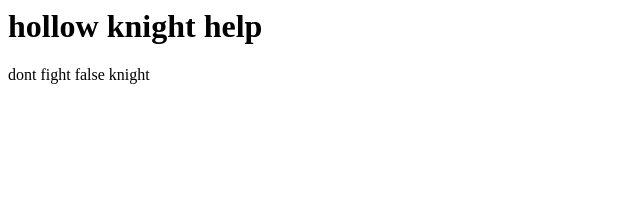
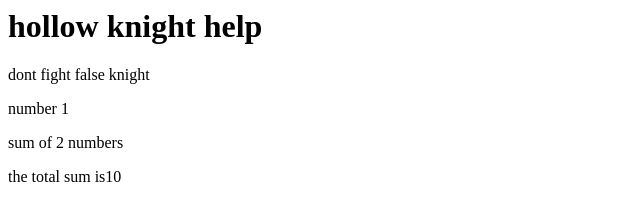
Before and after one commit to dreadkashan/New-folder--10-, a plain HTML site: page index.html in a window 1280 px wide. Shown: the whole page, without its empty margins (0-640 px from the left). Drawn offline with Linux system fonts and the light colour scheme.

Commit message:
commit v2

```diff
--- a/index.html
+++ b/index.html
@@ -5,9 +5,17 @@
     <body>
         <h1 id="h1"></h1>
         <p id="p2"></p>
+         <p> number 1</p>
+         <p> sum of 2 numbers</p>
+         <p id="result"></p>
         <script>
+var num1=5
+var num2=5
+var sum=num1+num2
+            document.getElementById('result').innerHTML='the total sum is'+ sum
             document.getElementById('h1').innerHTML='hollow knight help';
 document.getElementById('p2').innerHTML='dont fight false knight';
+
         </script>
     </body>
 </html>
```
